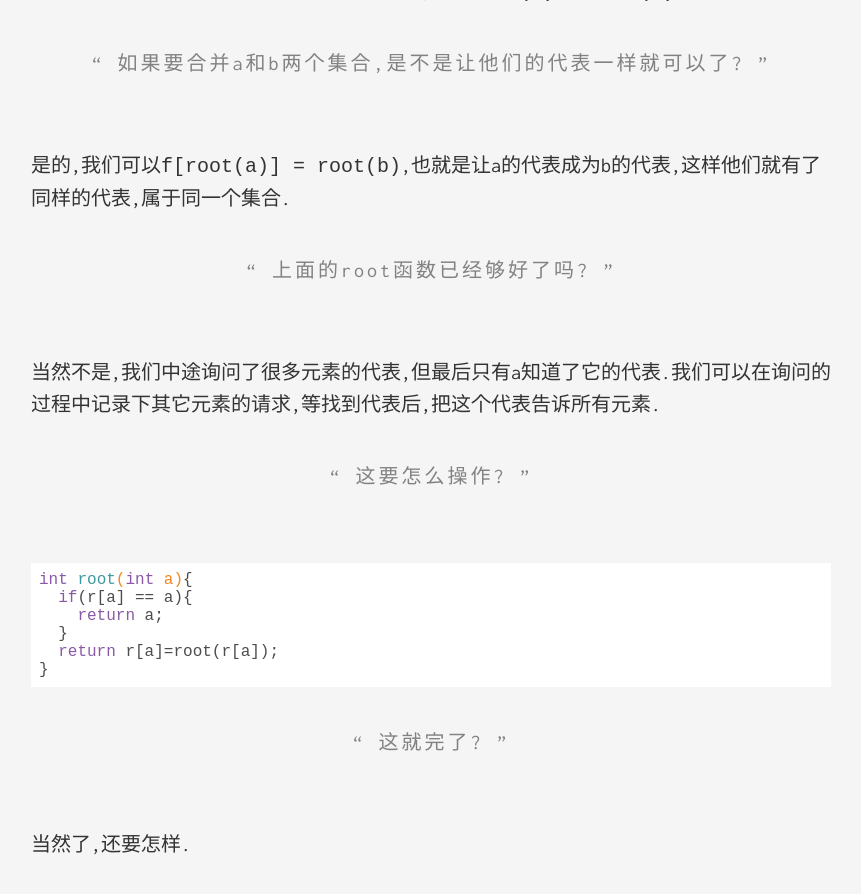
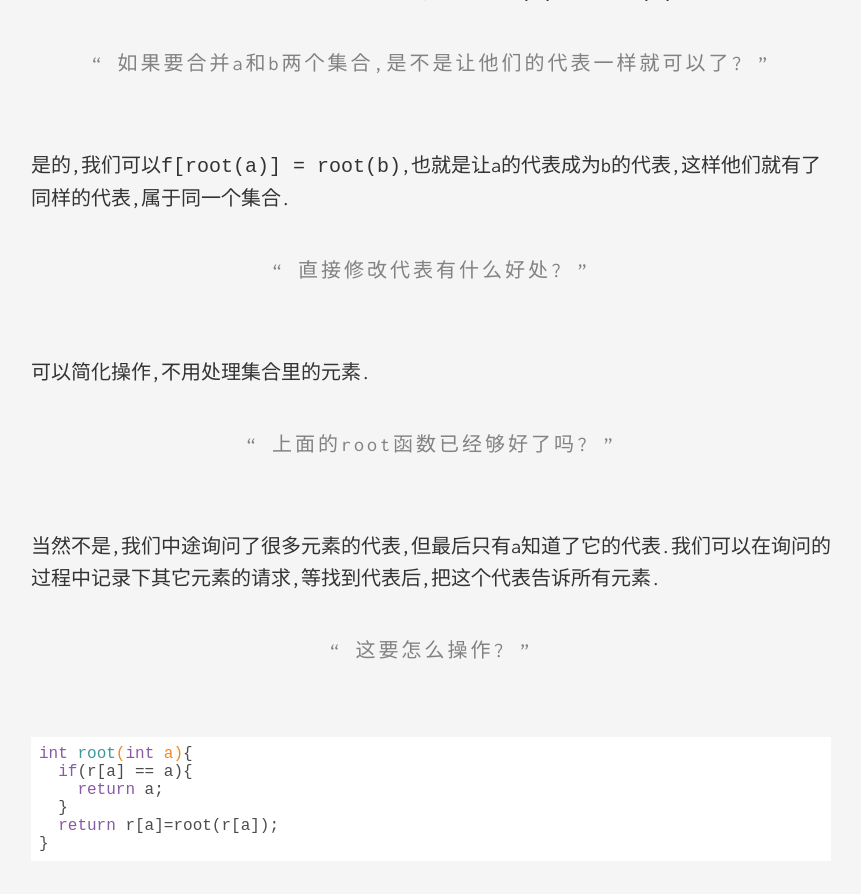
Before and after one commit to Meursau1T/WongRuoran.github.io, a Jekyll site: the page built from _posts/2018-12-13-并查集简介.md, in a window 1280 px wide and 900 px high, scrolled down 2709 px. Shown: the top 894 px of the window, without its empty margins (209-1070 px from the left). Built offline with Jekyll 4.4.1, drawn with Linux system fonts in a browser that asks for light colours.

Commit message:
Initial commit

```diff
--- a/_posts/2018-12-13-并查集简介.md
+++ b/_posts/2018-12-13-并查集简介.md
@@ -64,6 +64,10 @@ int root(int a){
 
 是的,我们可以`f[root(a)] = root(b)`,也就是让a的代表成为b的代表,这样他们就有了同样的代表,属于同一个集合.
 
+> 直接修改代表有什么好处?
+
+可以简化操作,不用处理集合里的元素.
+
 > 上面的root函数已经够好了吗?
 
 当然不是,我们中途询问了很多元素的代表,但最后只有a知道了它的代表.我们可以在询问的过程中记录下其它元素的请求,等找到代表后,把这个代表告诉所有元素.
```
